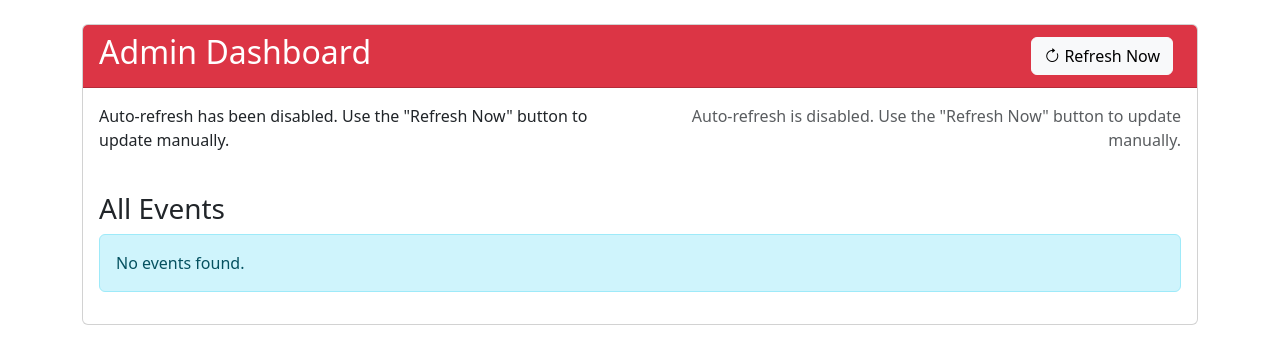
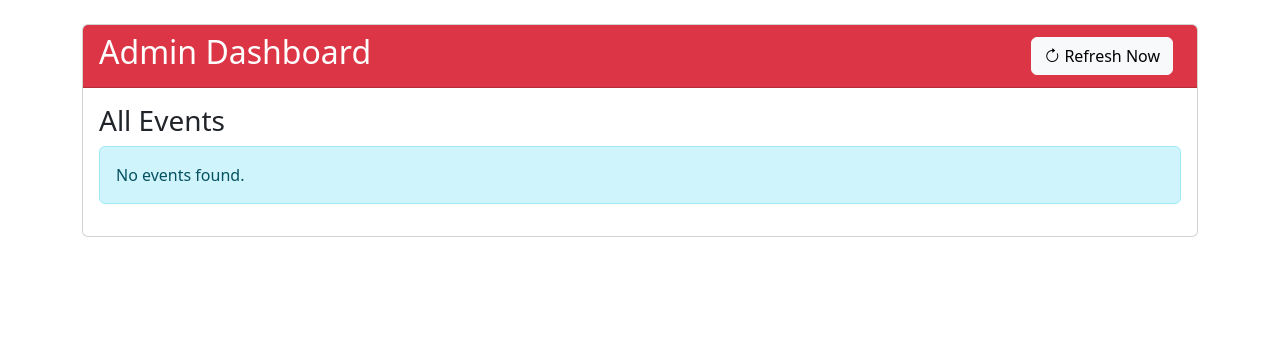
Before and after one commit to DG1001/Eikonsym, a Flask app: page /admin/dashboard in a window 1280 px wide. Shown: the part 56-420 px from the top of the page. Run offline with Flask 3, Linux system fonts and the light colour scheme; the visitor is signed in with stand-in values (Sample User, id 1); data that the repository does not hold is empty.

Commit message:
refactor(admin): remove auto-refresh functionality from admin dashboard
The commit eliminates the auto-refresh feature from the admin dashboard, including its associated logic and user interface elements. This change follows feedback requesting a simpler manual refresh mechanism for better control over event updates. As a result, users will now need to manually refresh the page to see updated events, enhancing clarity on when data is current. The removed code included handling of refresh time settings and associated error messages.

```diff
--- a/app.py
+++ b/app.py
@@ -36,9 +36,6 @@ GMAIL_DOMAIN = 'gmail.com'
 # Admin passwords
 ADMIN_PASSWORD = os.environ.get('ADMIN_PASSWORD', 'eikonsym')
 ADMIN_MASTER_PASSWORD = os.environ.get('ADMIN_MASTER_PASSWORD', 'eikonsym_master')
-
-# Default refresh time in minutes (0 = disabled)
-DEFAULT_REFRESH_TIME = 2
 
 def get_db():
     db = getattr(g, '_database', None)
@@ -401,24 +398,8 @@ def admin_dashboard():
         flash('Please login as admin first', 'error')
         return redirect(url_for('admin_login'))
 
-    # Handle refresh time update
-    if request.method == 'POST':
-        try:
-            refresh_time_str = request.form.get('refresh_time', str(DEFAULT_REFRESH_TIME))
-            refresh_time = int(refresh_time_str)
-            if refresh_time < 0: # Ensure refresh time is not negative
-                 flash('Refresh time cannot be negative', 'error')
-            else:
-                 session['refresh_time'] = refresh_time
-                 flash(f'Refresh time updated to {refresh_time} minutes', 'success')
-        except ValueError:
-            flash('Invalid refresh time value. Please enter a number.', 'error')
-
-    # Get or set the refresh time from session
-    refresh_time = session.get('refresh_time', DEFAULT_REFRESH_TIME)
-
     events = Event.get_all()
-    return render_template('admin_dashboard.html', events=events, refresh_time=refresh_time)
+    return render_template('admin_dashboard.html', events=events)
 
 @app.route('/admin/event/<int:event_id>')
 def admin_view_event(event_id):
--- a/templates/admin_dashboard.html
+++ b/templates/admin_dashboard.html
@@ -13,17 +13,6 @@
         </div>
     </div>
     <div class="card-body">
-        <div class="row mb-4">
-            <div class="col-md-6">
-                <form method="POST" action="{{ url_for('admin_dashboard') }}" class="d-flex align-items-center">
-                    <!-- Auto-refresh select box removed as per request -->
-                    <p>Auto-refresh has been disabled. Use the "Refresh Now" button to update manually.</p>
-                </form>
-            </div>
-            <div class="col-md-6 text-end">
-                <div id="refreshStatus" class="text-muted"></div>
-            </div>
-        </div>
 
         <h3>All Events</h3>
 
@@ -73,7 +62,5 @@ function confirmDeleteEvent(eventId, eventName) {
     }
 }
 
-/* Auto-refresh functionality removed as per request */
-document.getElementById('refreshStatus').textContent = 'Auto-refresh is disabled. Use the "Refresh Now" button to update manually.';
 </script>
 {% endblock %}
```
